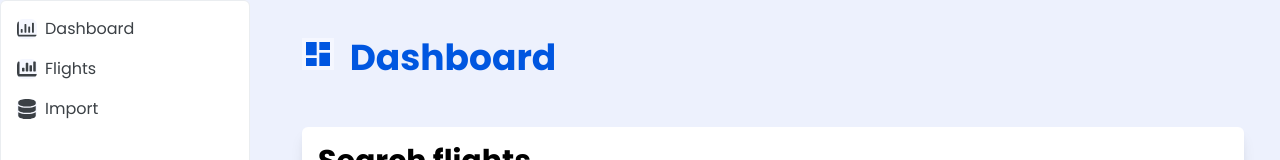
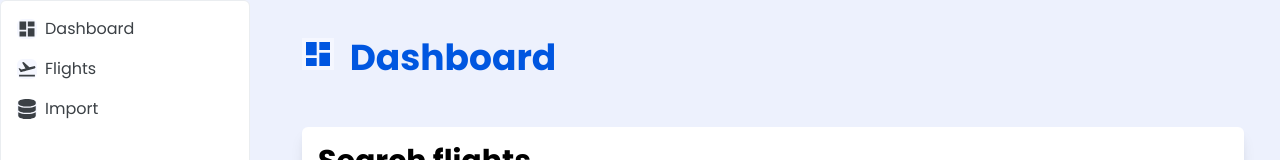
Before and after one commit to nam-vuhoang/aircraft-maintenance, a React (Vite) app in the folder frontend/: page / in a window 1280 px wide. Shown: the top 160 px of the page. Built offline with nearby package versions, Linux system fonts and the light colour scheme; no server answers.

Commit message:
Add Dashboard page

```diff
--- a/frontend/src/App.tsx
+++ b/frontend/src/App.tsx
@@ -1,10 +1,11 @@
 // src/App.tsx
 import { Box, VStack, HStack, Text, useColorModeValue } from '@chakra-ui/react';
-import { BrowserRouter as Router, Routes, Route, NavLink } from 'react-router-dom';
-import { FaRegChartBar, FaFileImport, FaDatabase, FaChartBar } from 'react-icons/fa';
+import { Routes, Route, NavLink } from 'react-router-dom';
+import { FaDatabase } from 'react-icons/fa';
 import ImportPage from './pages/ImportPage';
 import DashboardPage from './pages/DashboardPage';
 import FlightsPage from './pages/FlightsPage';
+import { MdDashboard, MdFlightTakeoff } from 'react-icons/md';
 
 function App() {
   const activeLinkColor = useColorModeValue('brand.500', 'brand.200');
@@ -32,7 +33,7 @@ function App() {
             })}
           >
             <HStack>
-              <Box w={5} h={5} as={FaRegChartBar} bg={iconBg} borderRadius="md" />
+              <Box w={5} h={5} as={MdDashboard} bg={iconBg} borderRadius="md" />
               <Text>Dashboard</Text>
             </HStack>
           </NavLink>
@@ -43,7 +44,7 @@ function App() {
             })}
           >
             <HStack>
-              <Box w={5} h={5} as={FaChartBar} bg={iconBg} borderRadius="md" />
+              <Box w={5} h={5} as={MdFlightTakeoff} bg={iconBg} borderRadius="md" />
               <Text>Flights</Text>
             </HStack>
           </NavLink>
```
